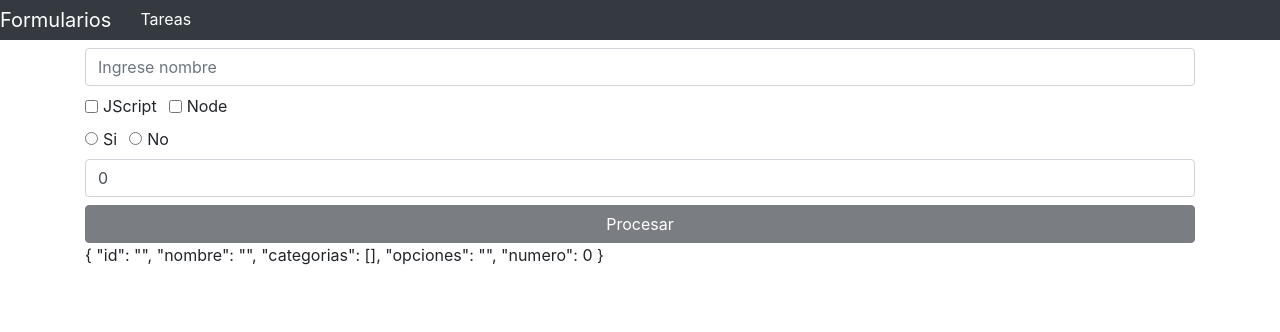
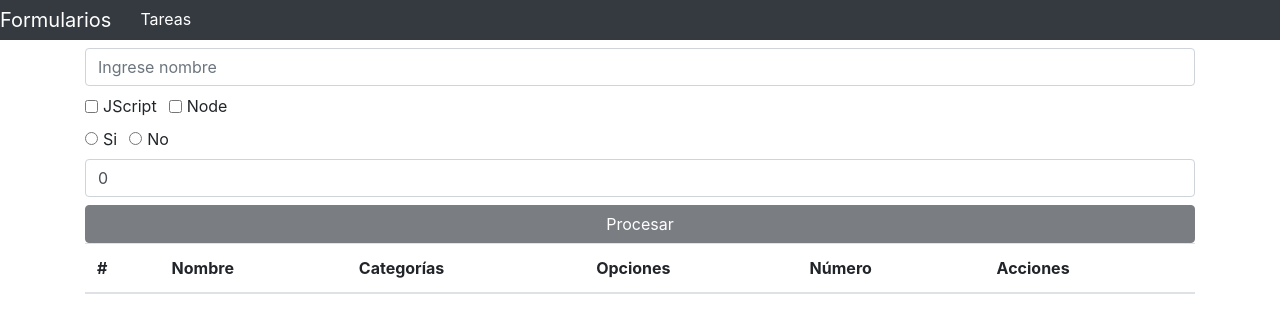
Before and after one commit to gerMdz/lear-vue, a Vue app in the folder formulario-1/: page / in a window 1280 px wide. Shown: the top 332 px of the page. Built offline with nearby package versions, Linux system fonts and the light colour scheme.

Commit message:
Agregando tareas en una tabla

```diff
--- /dev/null
+++ b/formulario-1/src/components/ListaTareas.vue
@@ -0,0 +1,46 @@
+<template>
+  <table class="table">
+    <thead>
+    <tr>
+      <th scope="col">#</th>
+      <th scope="col">Nombre</th>
+      <th scope="col">Categorías</th>
+      <th scope="col">Opciones</th>
+      <th scope="col">Número</th>
+      <th scope="col">Acciones</th>
+    </tr>
+    </thead>
+    <tbody>
+    <tr v-for="item in tareas" :key="item.id">
+      <th scope="row">{{ item.id }}</th>
+      <td>{{ item.nombre }}</td>
+      <td>
+        <span v-for="(cat, index) in item.categorias" :key="index">
+          {{
+            item.categorias.length === index + 1 ? cat : cat + ', '
+          }}
+        </span>
+      </td>
+      <td>{{ item.opciones }}</td>
+      <td>{{ item.numero }}</td>
+      <td>Acción</td>
+    </tr>
+    </tbody>
+  </table>
+
+</template>
+
+<script>
+import {mapState} from 'vuex'
+
+export default {
+  name: "ListaTareas",
+  computed: {
+    ...mapState(['tareas'])
+  }
+}
+</script>
+
+<style scoped>
+
+</style>
--- a/formulario-1/src/views/HomeView.vue
+++ b/formulario-1/src/views/HomeView.vue
@@ -2,19 +2,22 @@
   <form @submit.prevent="procesarFormulario">
     <Input :tarea="tarea" />
   </form>
-  <p>{{ tarea }}</p>
+  <ListaTareas />
 </template>
 
 <script>
 // @ is an alias to /src
 import Input from "@/components/Input";
+import ListaTareas from "@/components/ListaTareas";
 import {mapActions} from 'vuex'
+
 const shortid = require('shortid')
 
 export default {
   name: 'HomeView',
   components: {
-    Input
+    Input,
+    ListaTareas
   },
   data() {
     return {
@@ -42,6 +45,7 @@ export default {
       // enviaremos los datos
       this.setTareas(this.tarea)
       this.tarea = {
+        id: '',
         nombre: '',
         categorias: [],
         opciones: '',
```
